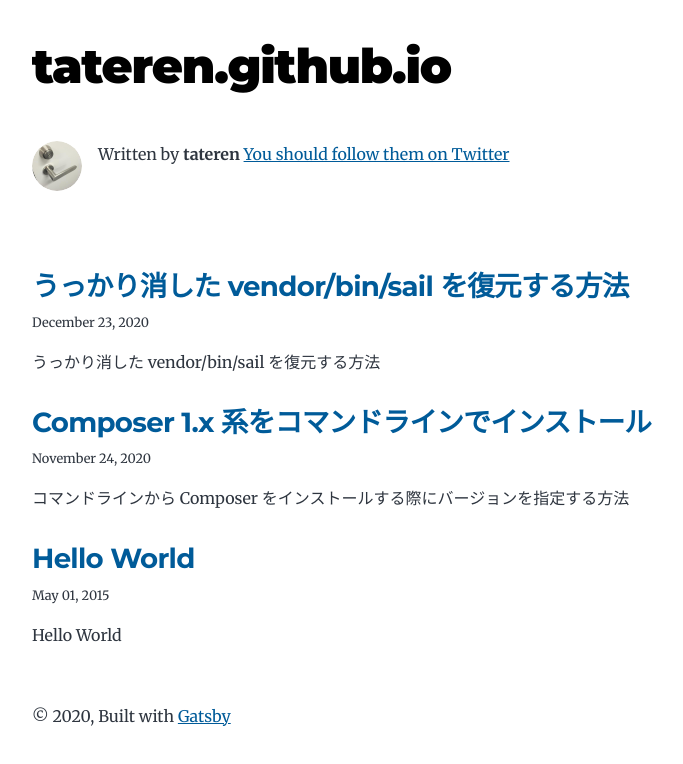
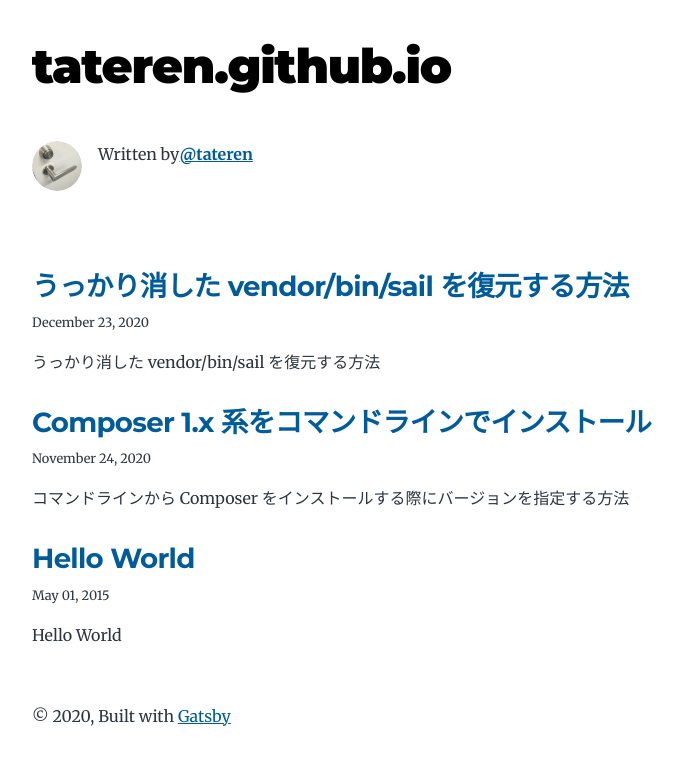
Before and after one commit to tateren/tateren.github.io, a Gatsby site: page / in a window 1280 px wide. Shown: the whole page, without its empty margins (292-975 px from the left). Built offline with nearby package versions, Linux system fonts and the light colour scheme; Gatsby itself is replaced by a stand-in of ours; a small style sheet from the web is missing.

Commit message:
update bio

```diff
--- a/src/components/bio.js
+++ b/src/components/bio.js
@@ -53,11 +53,11 @@ const Bio = () => {
       )}
       {author?.name && (
         <p>
-          Written by <strong>{author.name}</strong> {author?.summary || null}
-          {` `}
+          Written by
           <a href={`https://twitter.com/${social?.twitter || ``}`}>
-            You should follow them on Twitter
+            <strong>@{author.name}</strong>
           </a>
+          {author?.summary || null}
         </p>
       )}
     </div>
```
